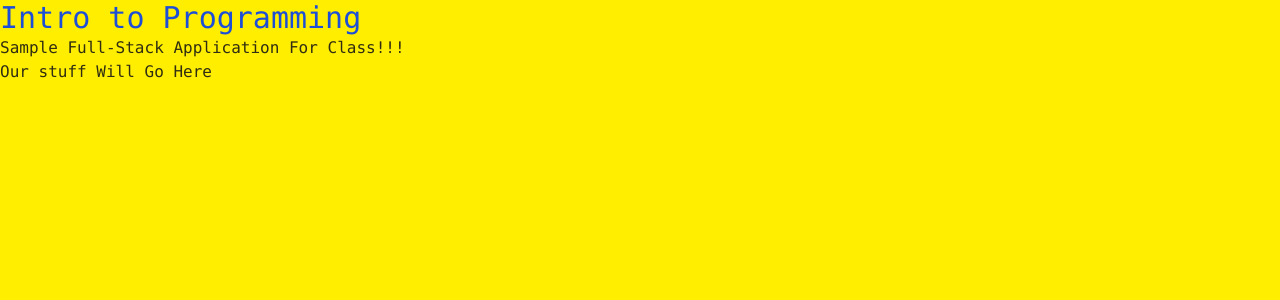
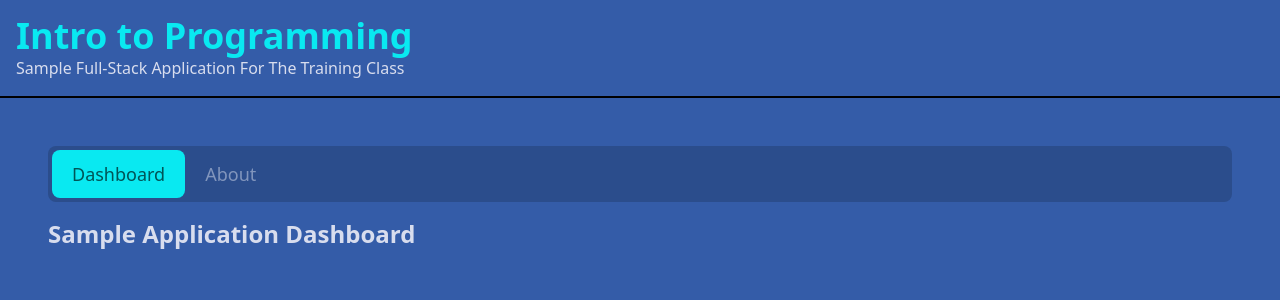
Before and after one commit to ananProgressive-intro-jul-2023/fullstack, an Angular app in the folder frontend/app/: page /dashboard in a window 1280 px wide. Before the commit this address led to /. Shown: the top 300 px of the page. Built offline with nearby package versions, Linux system fonts and the light colour scheme.

Commit message:
Done with Monday

```diff
--- a/frontend/app/src/app/app.component.html
+++ b/frontend/app/src/app/app.component.html
@@ -1,4 +1,5 @@
 <app-header />
-<main>
-  <p>Our stuff Will Go Here</p>
+<main class="m-auto p-12">
+  <app-navigation />
+  <router-outlet />
 </main>
--- a/frontend/app/src/app/app.component.ts
+++ b/frontend/app/src/app/app.component.ts
@@ -2,13 +2,14 @@ import { Component } from '@angular/core';
 import { CommonModule } from '@angular/common';
 import { RouterOutlet } from '@angular/router';
 import { HeaderComponent } from "./components/header.components";
+import { NavigationComponent } from "./components/navigation.component";
 
 @Component({
     selector: 'app-root',
     standalone: true,
     templateUrl: './app.component.html',
     styleUrls: ['./app.component.css'],
-    imports: [CommonModule, RouterOutlet, HeaderComponent]
+    imports: [CommonModule, RouterOutlet, HeaderComponent, NavigationComponent]
 })
 export class AppComponent {
   title = 'Intro to programming sample app';
--- a/frontend/app/src/app/app.routes.ts
+++ b/frontend/app/src/app/app.routes.ts
@@ -1,3 +1,21 @@
 import { Routes } from '@angular/router';
+import { DashboardComponent } from './pages/dashboard.component';
+import { AboutComponent } from './pages/about.component';
 
-export const routes: Routes = [];
+export const routes: Routes = [
+    {
+        path: 'dashboard',
+        component: DashboardComponent
+    },
+    {
+        path: 'about',
+        component: AboutComponent
+    },
+    {
+
+
+
+        path: '**',
+        redirectTo: 'dashboard'
+    }
+];
--- a/frontend/app/src/app/components/header.components.ts
+++ b/frontend/app/src/app/components/header.components.ts
@@ -6,9 +6,9 @@ import { Component } from "@angular/core";
     standalone: true,
     selector: 'app-header',
     template: `
-<header>
-<h1 class="text-3xl text-blue-700">Intro to Programming</h1>
-<p>Sample Full-Stack Application For Class!!!</p>
+    <header class="p-4 border-b-2 border-black">
+<h1 class="text-4xl text-primary font-black">Intro to Programming</h1>
+<p>Sample Full-Stack Application For The Training Class</p>
 </header>
     `
 })
--- /dev/null
+++ b/frontend/app/src/app/components/navigation.component.ts
@@ -0,0 +1,20 @@
+import { Component } from "@angular/core";
+import { RouterLink, RouterLinkActive } from "@angular/router";
+
+
+
+@Component({
+    standalone: true,
+    imports: [RouterLink, RouterLinkActive],
+    template: `
+<nav class="tabs tabs-boxed mb-4">
+<a [routerLinkActive]="['tab-active']" routerLink="dashboard" class="tab tab-lg">Dashboard</a>
+<a [routerLinkActive]="['tab-active']" routerLink="about" class="tab tab-lg">About</a>
+</nav>`,
+    selector: 'app-navigation'
+})
+export class NavigationComponent {
+
+
+
+}
--- /dev/null
+++ b/frontend/app/src/app/pages/about.component.ts
@@ -0,0 +1,18 @@
+import { Component } from "@angular/core";
+
+
+
+
+@Component({
+    template: `
+<section class="prose">
+<h2>All About Us...</h2>
+</section>
+    `,
+    standalone: true
+})
+export class AboutComponent {
+
+
+
+}
--- /dev/null
+++ b/frontend/app/src/app/pages/dashboard.component.html
@@ -0,0 +1,3 @@
+<section class="prose">
+    <h2>Sample Application Dashboard</h2>
+    </section>
--- a/frontend/app/src/index.html
+++ b/frontend/app/src/index.html
@@ -1,5 +1,5 @@
 <!doctype html>
-<html lang="en" data-theme = "cyberpunk">
+<html lang="en" data-theme = "aqua">
 <head>
   <meta charset="utf-8">
   <title>App</title>
```
Also changed, not shown: frontend/app/src/app/pages/dashboard.component.ts (added, +13 -0 lines).
